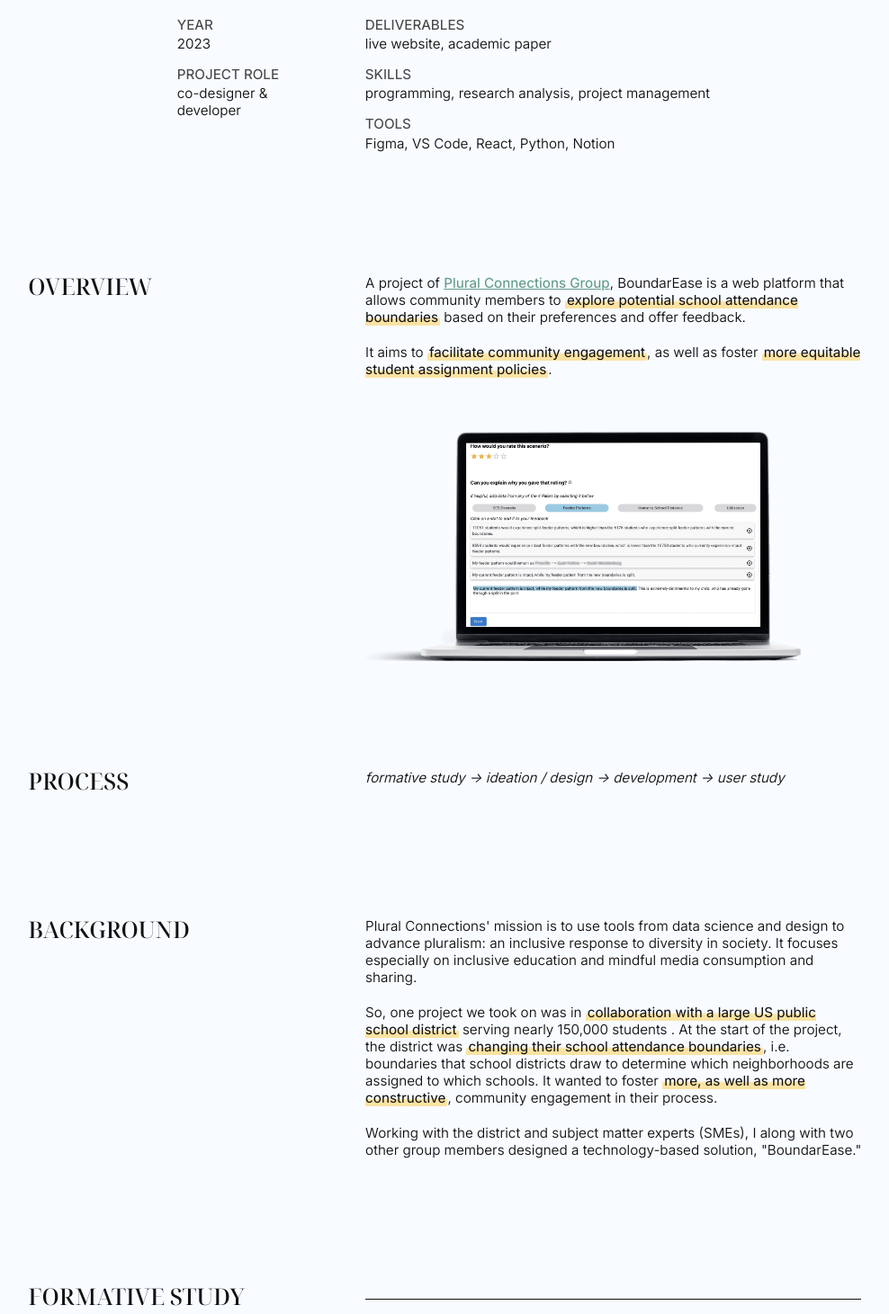
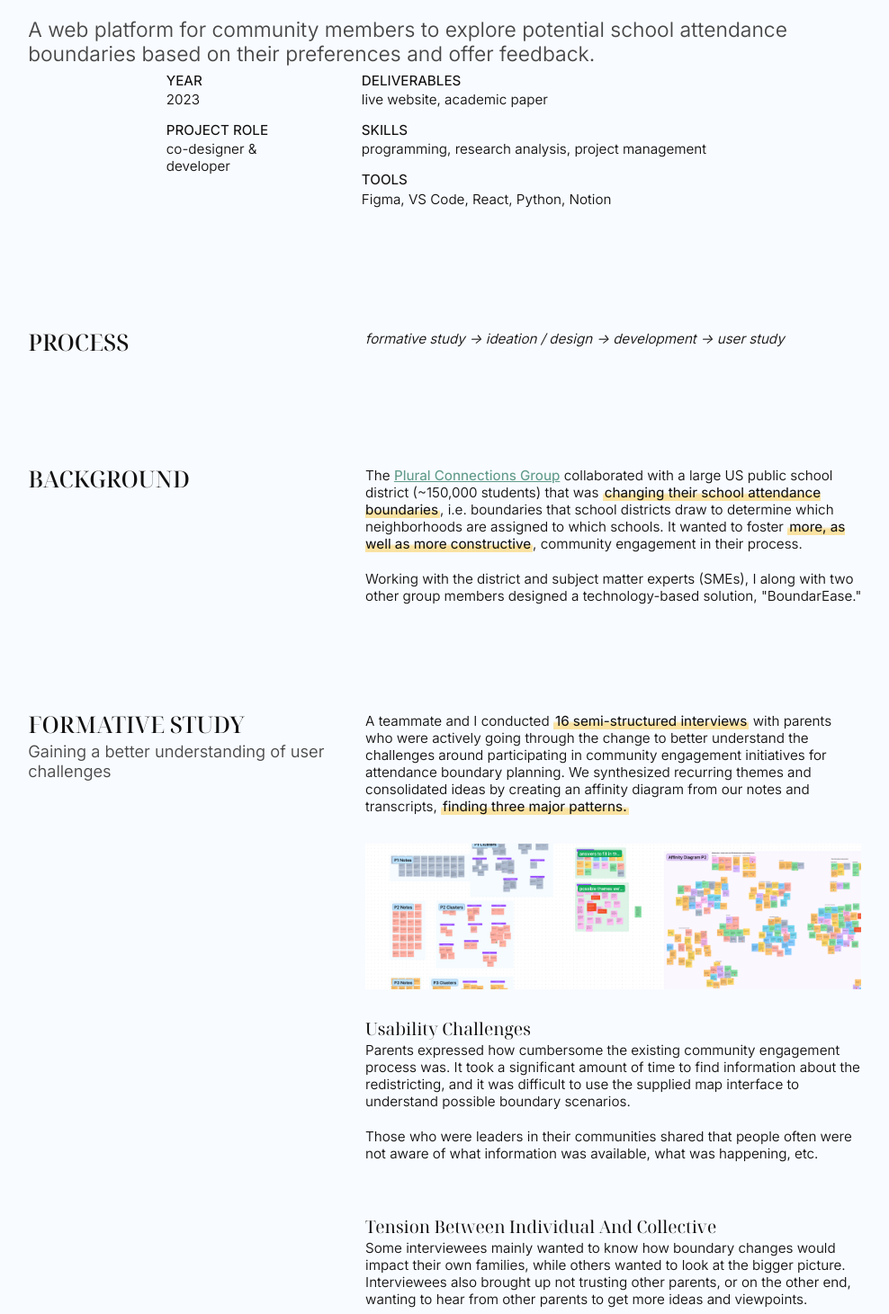
Before and after one commit to C-Moe/personal-site, a React (Vite) app: page /boundarease in a window 1280 px wide. Shown: the part 900-2361 px from the top of the page at 90% size, without its empty margins (52-1040 px from the left). Built offline with nearby package versions, Linux system fonts and the light colour scheme.

Commit message:
editing boundarease content

```diff
--- a/src/App.css
+++ b/src/App.css
@@ -28,10 +28,10 @@
 }
 
 /* content between navbar and footer */
-.mainContent {
+/* .mainContent {
   display: flex;
   flex: 1;
-}
+} */
 
 h1,
 h2,
@@ -52,17 +52,34 @@
   width: auto;
 }
 
+.homepageHeaderContainer {
+  max-width: 96vw;
+  display: flex;
+  align-items: center;
+  flex-wrap: wrap;
+}
+
 /******** FOR PROJECTS AND PROJECT CARDS ON HOMEPAGE ********/
 
 /* width of container for project cards on homepage */
 .projectsContainer {
-  margin-left: 2vw;
-  margin-right: 2vw;
+  /* margin-left: 2vw;
+  margin-right: 2vw; */
   max-width: 96vw;
 
   display: flex;
   justify-content: center;
   align-items: center;
+}
+
+.projectSubtitle1 {
+  font-size: 1.5em;
+  color: var(--grey);
+}
+
+.projectSubtitle2 {
+  font-size: 1.2em;
+  color: var(--grey);
 }
 
 /* gap between project cards on homepage */
@@ -226,7 +243,7 @@
   font-weight: 450;
   text-transform: uppercase;
   font-size: 1em;
-  color: var(--grey);
+  /* color: var(--grey); */
 }
 
 .sectionHeaderColumn {
@@ -460,6 +477,35 @@
     brightness(91%) contrast(85%);
 }
 
+/* X-Large devices (large desktops, less than 1400px) */
+@media (max-width: 1399.98px) {
+  /* ...; */
+}
+
+/* Large devices (desktops, less than 1200px) */
+@media (max-width: 1199.98px) {
+  .projectInfoContainer {
+    max-width: 60vw;
+    /* margin-left: 4vw; */
+  }
+}
+
+/* Medium devices (tablets, less than 992px) */
+@media (max-width: 991.98px) {
+  .projectInfoContainer {
+    max-width: 70vw;
+    margin-left: 4vw;
+  }
+}
+
+/* Small devices (landscape phones, less than 768px) */
+@media (max-width: 767.98px) {
+  .projectInfoContainer {
+    max-width: 100vw;
+    margin-left: 0vw;
+  }
+}
+
 /* X-Small devices (portrait phones, less than 576px) */
 @media (max-width: 575.98px) {
   /* adds padding to match text when at small breakpoint */
@@ -471,23 +517,3 @@
     float: left;
   }
 }
-
-/* Small devices (landscape phones, less than 768px) */
-@media (max-width: 767.98px) {
-  /* ...; */
-}
-
-/* Medium devices (tablets, less than 992px) */
-@media (max-width: 991.98px) {
-  /* ...; */
-}
-
-/* Large devices (desktops, less than 1200px) */
-@media (max-width: 1199.98px) {
-  /* ...; */
-}
-
-/* X-Large devices (large desktops, less than 1400px) */
-@media (max-width: 1399.98px) {
-  /* ...; */
-}
--- a/src/components/HeaderAndText.tsx
+++ b/src/components/HeaderAndText.tsx
@@ -14,7 +14,11 @@
   return (
     <div>
       {type == "section header" ? <h3>{title}</h3> : <h5>{title}</h5>}
-      <p>{text}</p>
+      {type == "section header" ? (
+        <div className="projectSubtitle2">{text}</div>
+      ) : (
+        <p>{text}</p>
+      )}
     </div>
   );
 };
--- a/src/components/ProjectInfo.tsx
+++ b/src/components/ProjectInfo.tsx
@@ -4,10 +4,10 @@
   const { info } = props;
 
   return (
-    <div className="container projectInfoContainer">
+    <div className="projectInfoContainer">
       {/* year + project role */}
       <div className="row">
-        <div className="col-3">
+        <div className="col-12 col-md-3">
           <HeaderAndText type="project info" title="year" text={info.year} />
           <HeaderAndText
             type="project info"
@@ -18,7 +18,7 @@
         <div className="col-1" />
 
         {/* deliverables + skills + tools */}
-        <div className="col-8">
+        <div className="col-12 col-md-8">
           <HeaderAndText
             type="project info"
             title="deliverables"
--- /dev/null
+++ b/src/components/ProjectSubtitles.tsx
@@ -0,0 +1,14 @@
+const ProjectSubtitles = (props: { subtitle1: String; subtitle2: String }) => {
+  const { subtitle1, subtitle2 } = props;
+
+  return (
+    <div>
+      <div className="projectSubtitle1 col-12 col-md-11 col-lg-10 mb-2">
+        {subtitle1}
+      </div>
+      {/* <div className="projectSubtitle2 mb-4 mb-lg-5">{subtitle2}</div> */}
+    </div>
+  );
+};
+
+export default ProjectSubtitles;
--- a/src/pages/BoundarEase.tsx
+++ b/src/pages/BoundarEase.tsx
@@ -3,6 +3,7 @@
 import HeaderAndText from "../components/HeaderAndText";
 import HighlightedNumber from "../components/HighlightedNumber";
 import ProjectInfo from "../components/ProjectInfo";
+import ProjectSubtitles from "../components/ProjectSubtitles";
 
 const info: IProjectInfo = {
   year: "2023",
@@ -22,12 +23,20 @@
       />
       <div className="projectPageContent">
         <h1 className="projectTitle">BoundarEase</h1>
+        <ProjectSubtitles
+          subtitle1={
+            "A web platform for community members to explore potential school attendance boundaries based on their preferences and offer feedback."
+          }
+          subtitle2={
+            "It aims to facilitate community engagement, as well as foster more equitable student assignment policies."
+          }
+        />
         <ProjectInfo info={info} />
 
         <div className="sectionSpacer" />
 
         {/* overview */}
-        <div className="row">
+        {/*         <div className="row">
           <div className="col-4 sectionHeaderColumn">
             <HeaderAndText type="section header" title="overview" text={""} />
           </div>
@@ -56,9 +65,9 @@
               className="col-12"
             />
           </div>
-        </div>
+        </div> */}
 
-        <div className="sectionSpacer" />
+        {/* <div className="sectionSpacer" /> */}
 
         {/* process */}
         <div className="row">
@@ -79,17 +88,12 @@
             <HeaderAndText type="section header" title="background" text={""} />
           </div>
           <div className="col-6">
-            Plural Connections' mission is to use tools from data science and
-            design to advance pluralism: an inclusive response to diversity in
-            society. It focuses especially on inclusive education and mindful
-            media consumption and sharing.
-            <div className="paragraphSpacer" />
-            So, one project we took on was in{" "}
-            <span className="highlight">
-              collaboration with a large US public school district
-            </span>{" "}
-            serving nearly 150,000 students . At the start of the project, the
-            district was{" "}
+            The{" "}
+            <a href="https://www.pluralconnections.org/" target="_blank">
+              Plural Connections Group
+            </a>{" "}
+            collaborated with a large US public school district (~150,000
+            students) that was{" "}
             <span className="highlight">
               changing their school attendance boundaries
             </span>
@@ -103,8 +107,6 @@
             Working with the district and subject matter experts (SMEs), I along
             with two other group members designed a technology-based solution,
             "BoundarEase."
-            <div className="paragraphSpacer" />
-            {/* TODO: laptop mockup */}
           </div>
         </div>
 
@@ -120,14 +122,14 @@
             />
           </div>
           <div className="col-6">
-            <hr />A teammate and I conducted{" "}
+            {/* <hr /> */}A teammate and I conducted{" "}
             <span className="highlight">16 semi-structured interviews</span>{" "}
             with parents who were actively going through the change to better
             understand the challenges around participating in community
             engagement initiatives for attendance boundary planning. We
             synthesized recurring themes and consolidated ideas by creating an
-            affinity diagram from our notes and transcripts, finding three major
-            patterns.
+            affinity diagram from our notes and transcripts,{" "}
+            <span className="highlight">finding three major patterns.</span>
             <div className="row projectImage">
               <img
                 src={images["affinity_diagrams"]}
@@ -186,10 +188,14 @@
             <hr />
             We combined our findings from the formative study and our own
             hypotheses to define the following three questions.
-            <div className="d-flex justify-content-center">
+            {/* <div className="d-flex justify-content-center">
               <HighlightedNumber num="1" />
-            </div>
-            <div className="text-center mb-4 col-9 m-auto">
+            </div> */}
+            <div
+              className="mb-4 m-auto d-flex"
+              style={{ alignItems: "baseline" }}
+            >
+              <HighlightedNumber num="1" />
               Can helping families see how they are embedded in a connected
               system increase their awareness of how certain policies,
               particularly their own preferences, might impact other families?
@@ -226,23 +232,22 @@
             </div>
             <div className="col-6">
               <hr />
-              Next, I led a sprint to help us come up with possible solutions.
-              With the above research in mind, we brainstormed answers to four{" "}
-              <a
+              Next, I led a sprint to ideate possible solutions. With the above
+              research in mind, we brainstormed answers to four{" "}
+              {/* <a
                 href="https://www.nngroup.com/articles/how-might-we-questions/"
                 target="_blank"
-              >
-                How might we" questions
-              </a>
-              , expanding with{" "}
-              <a
+              > */}
+              How might we" questions
+              {/* </a> */}, expanding with{" "}
+              {/* <a
                 href="https://boardofinnovation.com/staff_picks/50-what-if-questions-to-reimagine-the-future/"
                 target="_blank"
-              >
-                "What if" questions
-              </a>{" "}
-              if helpful. We wrote our ideas and potential features individually
-              on Post-it notes and clustered similar ideas together.
+              > */}
+              "What if" questions
+              {/* </a>{" "} */} if helpful. We wrote our ideas and potential
+              features individually on Post-it notes and clustered similar ideas
+              together.
               <div className="paragraphSpacer" />
               We then brainstormed potential platforms, using our similar ideas
               as a starting point. Some possibilities included a chat app to
@@ -250,7 +255,7 @@
               receipts," and a "choose your own adventure" app for a more
               engaging experience that could also encourage empathy.
               <div className="paragraphSpacer" />
-              We initially settled on a website that would revolve around a
+              Initially, we settled on a website that would revolve around a
               timeline, with elements that highlighted feedback events, as well
               as documented the process. We saw positive reactions when we
               talked with the school and SMEs, but felt that the idea was not
--- a/src/pages/Home.tsx
+++ b/src/pages/Home.tsx
@@ -79,8 +79,20 @@
       <Nav />
 
       <div className="mainContent">
+        <div className="container homepageHeaderContainer mb-3">
+          <h3
+            style={{
+              textTransform: "none",
+              fontWeight: 400,
+              letterSpacing: "-0.1px",
+              marginRight: "10px",
+            }}
+          >
+            Hi, I'm Cassandra
+          </h3>
+          <div>// UX designer and occasional developer driven by the why</div>
+        </div>
         <div className="container projectsContainer">
-          {/* TODO: update breakpoint */}
           <div
             className="row row-cols-1 row-cols-sm-2 row-cols-md-3 row-cols-xl-4"
             style={{ width: "100%" }}
```
